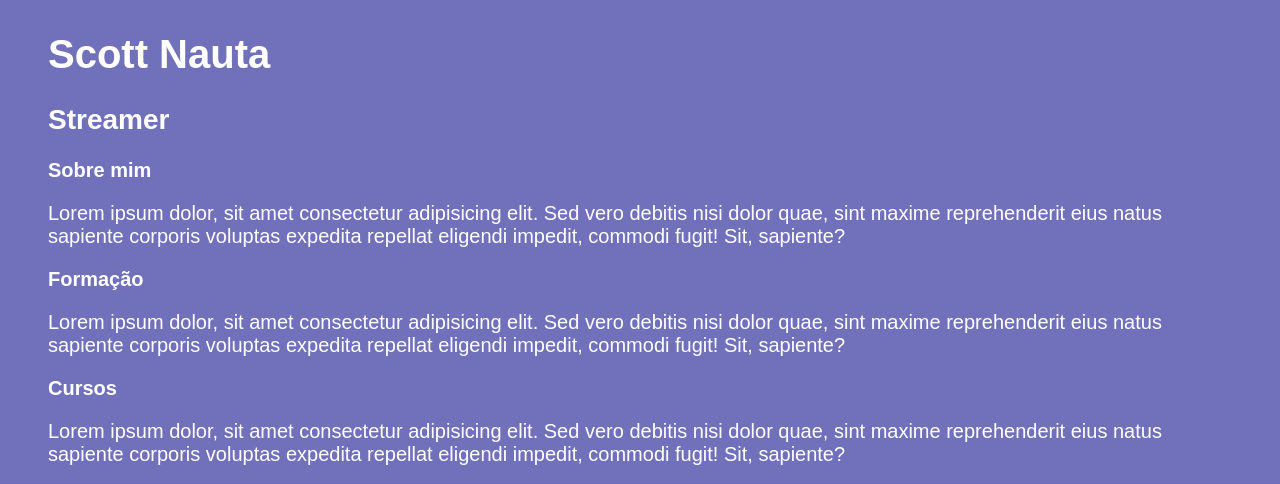
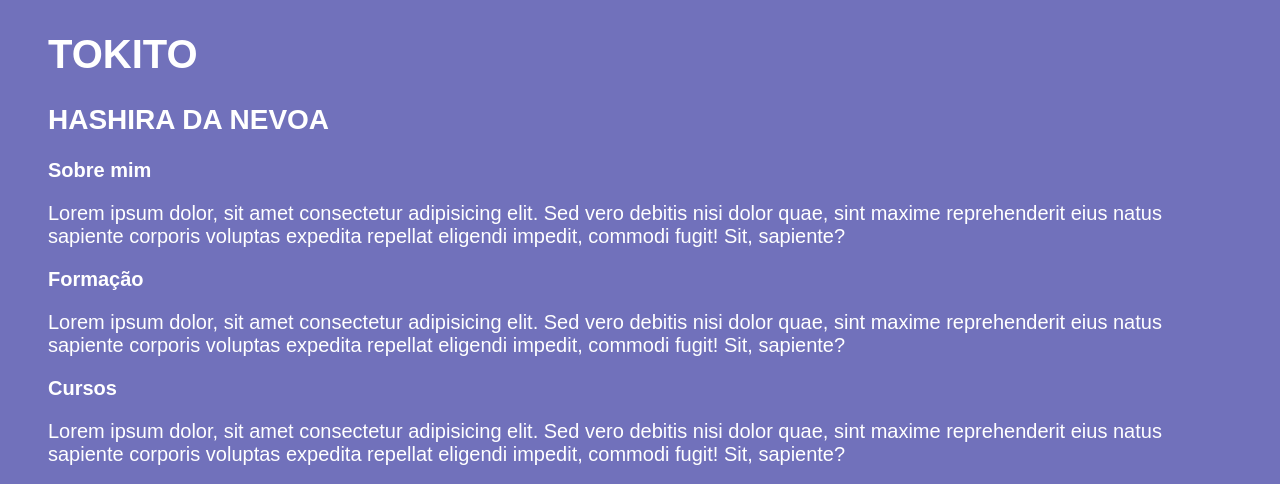
Before and after one commit to tauanecardoso/html.idilio, a plain HTML site: page index.html in a window 1280 px wide. Shown: the part 286-770 px from the top of the page. Drawn offline with Linux system fonts and the light colour scheme.

Commit message:
nome alterado

```diff
--- a/index.html
+++ b/index.html
@@ -25,8 +25,8 @@
             <div class="center">
             <img src="img/tokito.jfif" alt="">
             </div>
-            <h1>    Scott Nauta</h1>
-            <h2>Streamer</h2>
+            <h1> TOKITO </h1>
+            <h2>HASHIRA DA NEVOA</h2>
         </header>
         <main>
             <section>
```
